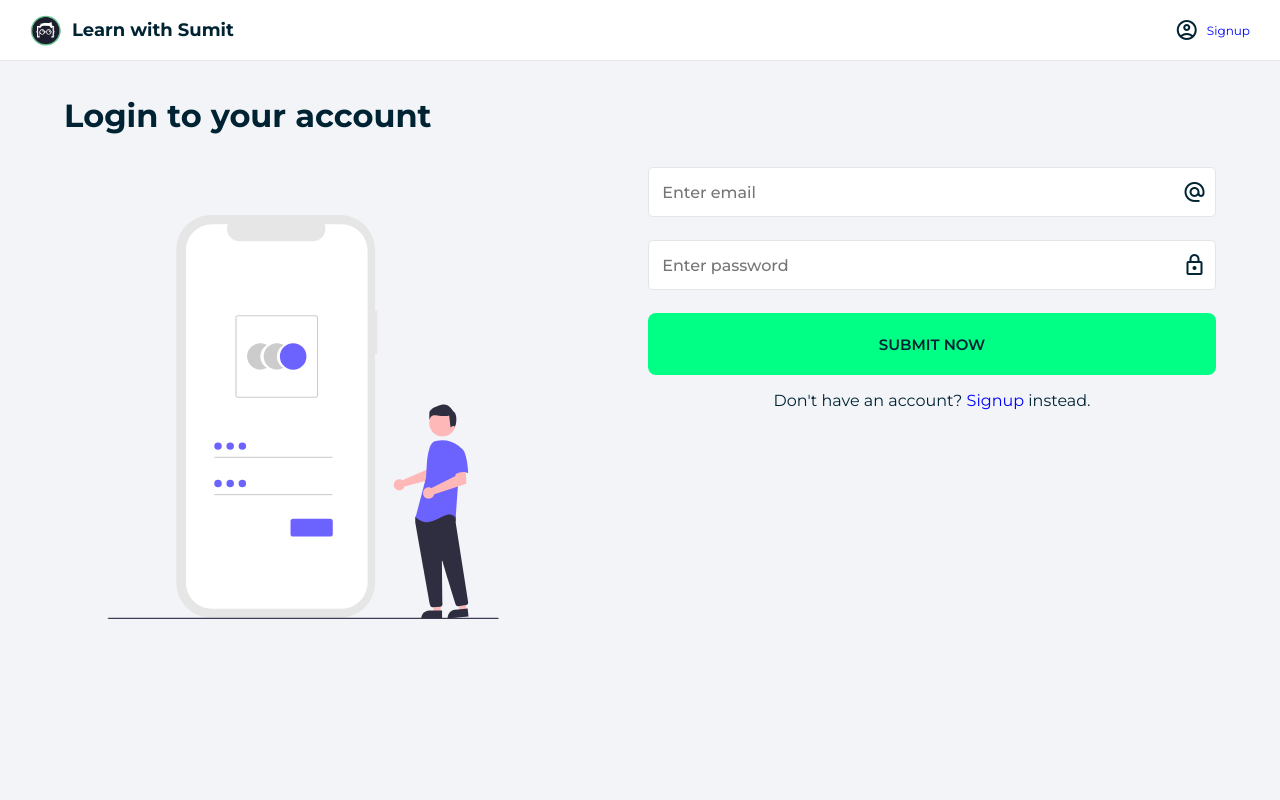
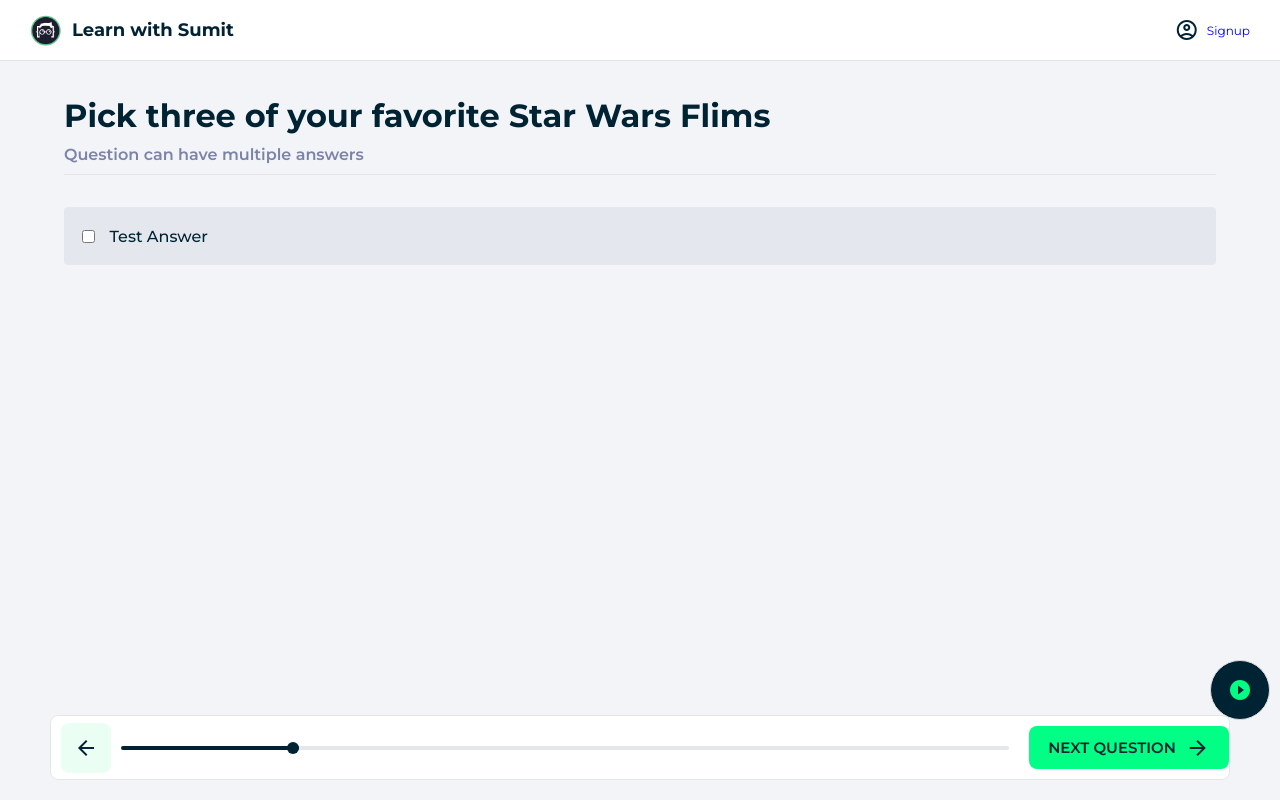
Before and after one commit to aziz97d/React-Quiz-App, a React (Create React App) app: page /quiz in a window 1280 px wide. Built offline with nearby package versions, Linux system fonts and the light colour scheme.

Commit message:
Quiz added and button updated

```diff
--- /dev/null
+++ b/src/components/Answers.js
@@ -0,0 +1,13 @@
+import React from "react";
+import classes from "../style/Answers.module.css";
+import Checkbox from "./Checkbox";
+
+const Answers = () => {
+  return (
+    <div className={classes.answers}>
+      <Checkbox className={classes.answer} text="Test Answer" />
+    </div>
+  );
+};
+
+export default Answers;
--- a/src/components/App.js
+++ b/src/components/App.js
@@ -1,6 +1,7 @@
 import "../style/App.css";
 import Layout from "./Layout";
-import Login from "./pages/Login";
+import Quiz from "./pages/Quiz";
+// import Login from "./pages/Login";
 // import Signup from "./pages/Signup";
 // import Home from "./pages/Home";
 
@@ -9,7 +10,8 @@ function App() {
     <Layout>
       {/* <Home></Home> */}
       {/* <Signup /> */}
-      <Login />
+      {/* <Login /> */}
+      <Quiz />
     </Layout>
   );
 }
--- a/src/components/Button.js
+++ b/src/components/Button.js
@@ -1,12 +1,8 @@
 import React from "react";
 import classes from "../style/Button.module.css";
 
-const Button = ({ children }) => {
-  return (
-    <div className={classes.button}>
-      <span>{children}</span>
-    </div>
-  );
+const Button = ({ className, children }) => {
+  return <div className={`${className} ${classes.button}`}>{children}</div>;
 };
 
 export default Button;
--- a/src/components/Checkbox.js
+++ b/src/components/Checkbox.js
@@ -1,8 +1,8 @@
 import React from "react";
 
-const Checkbox = ({ text, ...rest }) => {
+const Checkbox = ({ className, text, ...rest }) => {
   return (
-    <label>
+    <label className={className}>
       <input type="checkbox" {...rest} />
       <span> {text}</span>
     </label>
--- /dev/null
+++ b/src/components/MiniPlayer.js
@@ -0,0 +1,22 @@
+import React from "react";
+import image from "../assets/images/3.jpg";
+import classes from "../style/MiniPlayer.module.css";
+
+const MiniPlayer = () => {
+  return (
+    <div className={`${classes.miniPlayer} ${classes.floatingBtn}`}>
+      <span className={`material-icons-outlined ${classes.open}`}>
+        {" "}
+        play_circle_filled{" "}
+      </span>
+      <span className={`material-icons-outlined ${classes.close}`}>
+        {" "}
+        close{" "}
+      </span>
+      <img src={image} alt="Alt Tag" />
+      <p>#23 React Hooks Bangla - React useReducer hook Bangla</p>
+    </div>
+  );
+};
+
+export default MiniPlayer;
--- /dev/null
+++ b/src/components/ProgressBar.js
@@ -0,0 +1,27 @@
+import React from "react";
+import classes from "../style/ProgressBar.module.css";
+import Button from "./Button";
+
+const ProgressBar = () => {
+  return (
+    <div className={classes.progressBar}>
+      <div className={classes.backButton}>
+        <span className="material-icons-outlined"> arrow_back </span>
+      </div>
+      <div className={classes.rangeArea}>
+        <div className={classes.tooltip}>24% Cimplete!</div>
+        <div className={classes.rangeBody}>
+          <div className={classes.progress} style={{ width: "20%" }}></div>
+        </div>
+      </div>
+      <a href="result.html">
+        <Button className={classes.next}>
+          <span>Next Question</span>
+          <span className="material-icons-outlined"> arrow_forward </span>
+        </Button>
+      </a>
+    </div>
+  );
+};
+
+export default ProgressBar;
--- a/src/components/pages/Login.js
+++ b/src/components/pages/Login.js
@@ -22,7 +22,9 @@ const Login = () => {
 
           <TextInput type="password" placeholder="Enter password" icon="lock" />
 
-          <Button>Submit Now</Button>
+          <Button>
+            <span>Submit Now</span>
+          </Button>
 
           <div className="info">
             Don't have an account? <a href="signup.html">Signup</a> instead.
--- /dev/null
+++ b/src/components/pages/Quiz.js
@@ -0,0 +1,19 @@
+import React from "react";
+import Answers from "../Answers";
+import MiniPlayer from "../MiniPlayer";
+import ProgressBar from "../ProgressBar";
+
+const Quiz = () => {
+  return (
+    <>
+      <h1>Pick three of your favorite Star Wars Flims</h1>
+      <h4>Question can have multiple answers</h4>
+
+      <Answers />
+      <ProgressBar />
+      <MiniPlayer />
+    </>
+  );
+};
+
+export default Quiz;
--- a/src/components/pages/Signup.js
+++ b/src/components/pages/Signup.js
@@ -36,7 +36,9 @@ const Signup = () => {
 
           <Checkbox text="I agree to the Terms &amp; Conditions" />
 
-          <Button> Submit Now </Button>
+          <Button>
+            <span> Submit Now </span>
+          </Button>
 
           <div className="info">
             Already have an account? <a href="login.html">Login</a> instead.
--- /dev/null
+++ b/src/style/Answers.module.css
@@ -0,0 +1,54 @@
+.answers {
+  display: grid;
+  grid-template-rows: repeat(5, auto);
+  gap: 10px;
+  margin: 2rem 0;
+  grid-auto-flow: column;
+}
+
+@media only screen and (max-width: 1024px) {
+  .answers {
+    grid-auto-flow: unset;
+    margin: 1rem 0;
+  }
+}
+
+.answer {
+  width: 100%;
+  height: 58px;
+  background: var(--questionBG);
+  display: flex;
+  align-items: center;
+  font-weight: 500;
+  padding: 0 1.1rem;
+  cursor: pointer;
+  border-radius: 4px;
+}
+
+.answer:hover {
+  background: hsla(229, 20%, 57%, 0.253);
+}
+
+.answer input {
+  margin-right: 15px;
+}
+
+.answer span {
+  width: 100%;
+}
+
+.answer span:nth-of-type(2) {
+  text-align: right;
+  color: #4e536f;
+  font-size: 14px;
+}
+
+.correct {
+  background: var(--successGreen) !important;
+  font-weight: 600;
+}
+
+.wrong {
+  background: var(--dangerRed) !important;
+  font-weight: 600;
+}
--- /dev/null
+++ b/src/style/MiniPlayer.module.css
@@ -0,0 +1,111 @@
+.miniPlayer {
+  width: 320px;
+  position: fixed;
+  bottom: 100px;
+  right: 50px;
+  background-color: #fff;
+  padding: 10px;
+  box-sizing: border-box;
+  border: 1px solid hsl(0, 0%, 86%);
+  border-radius: 5px;
+}
+
+.miniPlayer img {
+  width: 300px;
+  aspect-ratio: 16 / 9;
+  object-fit: cover;
+  animation: miniplayerAnim 0.3s ease forwards;
+}
+
+.open {
+  display: none;
+}
+
+.close {
+  display: block;
+  position: absolute;
+  right: -8px;
+  top: -10px;
+  z-index: 10;
+  background-color: #fff;
+  border: 1px solid #e5e5e5;
+  border-radius: 50%;
+  width: 32px;
+  height: 32px;
+  line-height: 20px;
+  padding: 5px 0 0 3px;
+}
+
+.close:hover {
+  color: #666666;
+  cursor: pointer;
+  outline: 0;
+}
+
+@keyframes miniplayerAnim {
+  from {
+    transform: scale(0);
+  }
+  to {
+    transform: scale(1);
+  }
+}
+
+.miniPlayer p {
+  font-weight: 500;
+  font-size: 14px;
+  margin: 10px 0;
+  color: var(--fontPrimary);
+}
+
+@media only screen and (max-width: 1536px) {
+  .miniPlayer {
+    transition: transform 0.3s ease;
+  }
+}
+
+.floatingBtn {
+  width: 60px;
+  height: 60px;
+  bottom: 80px;
+  right: 10px;
+  overflow: hidden;
+  border-radius: 50px;
+  background-color: var(--fontPrimary);
+  display: flex;
+  justify-content: center;
+  align-items: center;
+  gap: 10px;
+  cursor: pointer;
+  user-select: none;
+}
+
+.floatingBtn:hover {
+  background-color: var(--successGreen);
+}
+
+.floatingBtn:hover span {
+  color: var(--fontPrimary);
+}
+
+.floatingBtn p {
+  display: none;
+}
+
+.floatingBtn img {
+  transform: scale(0);
+  display: none;
+}
+
+.floatingBtn span {
+  color: var(--successGreen);
+  font-weight: 500;
+}
+
+.floatingBtn .open {
+  display: block;
+}
+
+.floatingBtn .close {
+  display: none;
+}
--- /dev/null
+++ b/src/style/ProgressBar.module.css
@@ -0,0 +1,112 @@
+.progressBar {
+  width: calc(100vw - 100px);
+  height: 65px;
+  position: fixed;
+  left: 0;
+  right: 0;
+  bottom: 20px;
+  margin: 0 auto;
+  background: #fff;
+  border: 1px solid #e5e5e5;
+  border-radius: 8px;
+  display: grid;
+  justify-content: space-between;
+  align-items: center;
+  grid-template-columns: 50px 1fr auto;
+  gap: 20px;
+}
+
+.progressBar .backButton {
+  width: 50px;
+  height: 50px;
+  border-radius: 8px;
+  margin-left: 10px;
+  background: #47f5901c;
+  display: flex;
+  justify-content: center;
+  align-items: center;
+  cursor: pointer;
+}
+
+.progressBar .backButton:hover {
+  background: #47f5953a;
+}
+
+@media only screen and (max-width: 1024px) {
+  .progressBar {
+    width: calc(100vw - 60px);
+    bottom: 10px;
+  }
+
+  .progressBar .backButton {
+    width: 40px;
+    height: 40px;
+  }
+
+  .next span:first-child {
+    display: none;
+  }
+}
+
+.rangeArea {
+  width: 100%;
+  position: relative;
+  margin: 0 auto;
+}
+
+.rangeBody {
+  width: 100%;
+  height: 4px;
+  margin: 0 auto;
+  background: #e4e8ee;
+  border: none;
+  outline: none;
+  border-radius: 20px;
+}
+
+.progress {
+  height: 4px;
+  background: var(--fontPrimary);
+  border-radius: 20px;
+  position: relative;
+  transition: width 0.3s ease;
+}
+
+.progress::after {
+  content: "";
+  height: 12px;
+  width: 12px;
+  position: absolute;
+  right: 0;
+  border-radius: 100%;
+  background-color: var(--fontPrimary);
+  transform: translateY(-50%);
+  top: 50%;
+  cursor: pointer;
+}
+
+.tooltip {
+  position: absolute;
+  top: -70px;
+  left: calc(70% - 65px);
+  width: 130px;
+  background-color: var(--fontPrimary);
+  color: #fff;
+  padding: 0.8rem 1rem;
+  border-radius: 7px;
+  font-size: 12px;
+  font-weight: 600;
+  display: none;
+}
+
+.tooltip::after {
+  content: "";
+  width: 15px;
+  height: 15px;
+  background-color: var(--fontPrimary);
+  border-radius: 4px;
+  bottom: 0;
+  left: 50%;
+  position: absolute;
+  transform: rotate(45deg) translate(-50%, 100%);
+}
```
